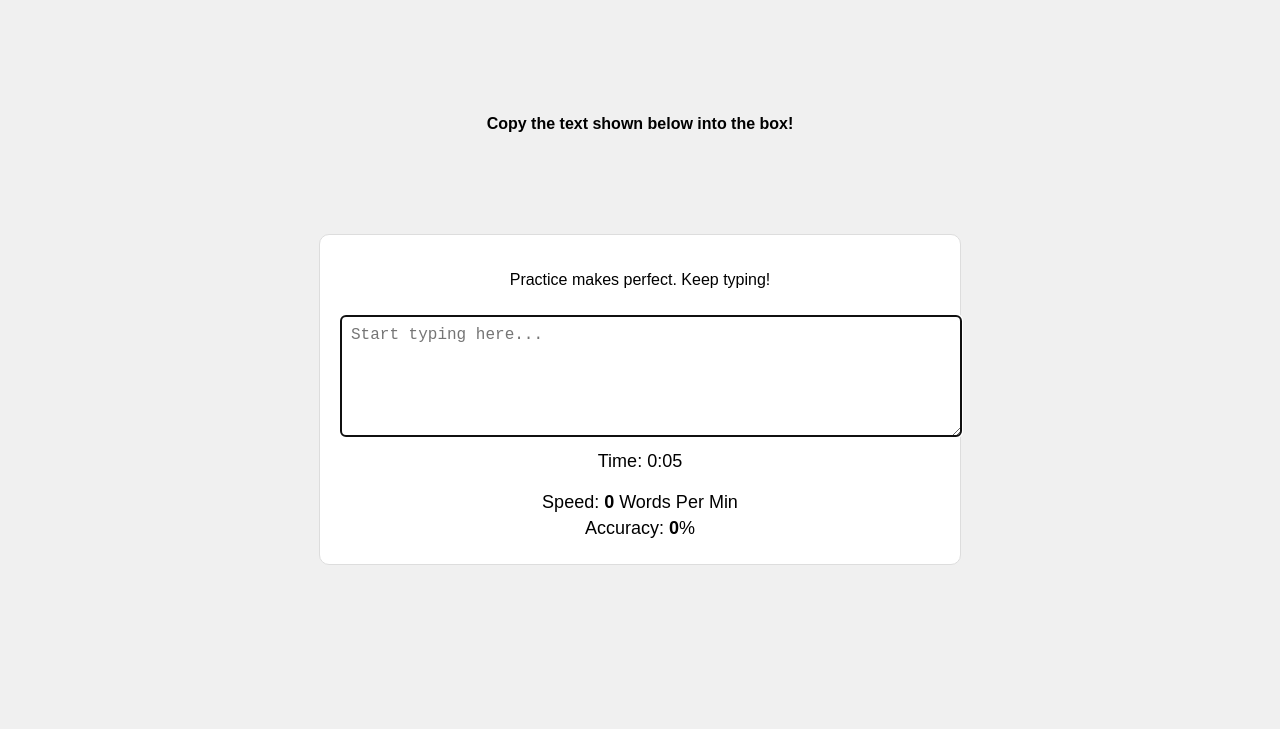
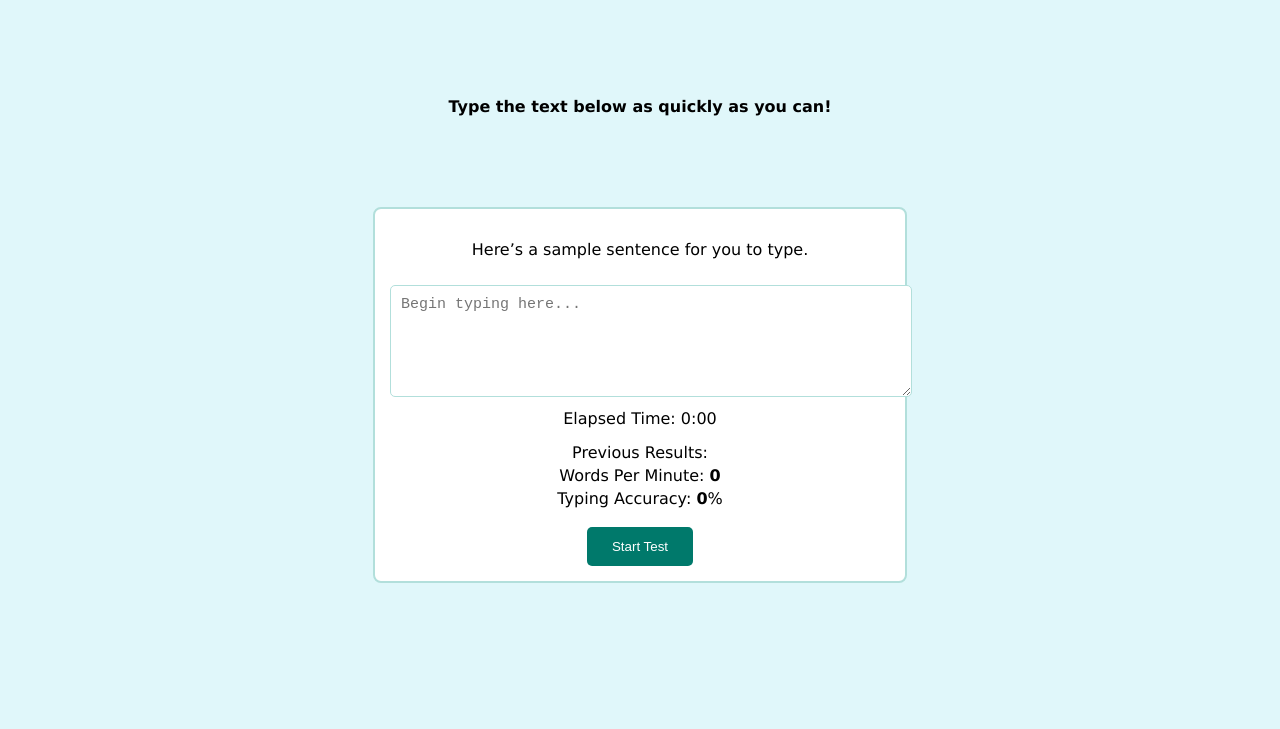
Before and after one commit to Anushri255/typing-test.io, a plain HTML site: page index.html in a window 1280 px wide. Shown: the part 71-800 px from the top of the page. Drawn offline with Linux system fonts and the light colour scheme.

Commit message:
Add start button

```diff
--- a/index.html
+++ b/index.html
@@ -1,177 +1,181 @@
 <!DOCTYPE html>
 <html lang="en">
 <head>
-    <title>Typing Test</title>
+    <title>Typing Practice</title>
     <style>
         body {
-            font-family: Arial, sans-serif;
+            font-family: 'Verdana', sans-serif;
             display: flex;
             flex-direction: column;
             justify-content: center;
             align-items: center;
             height: 100vh;
             margin: 0;
-            background-color: #f0f0f0;
+            background-color: #e0f7fa;
         }
 
-        .banner {
+        .header {
             width: 100%;
-            background-color: #2196F3;
-            color: white;
-            padding: 20px;
+            background-color: #00796b;
+            color: #ffffff;
+            padding: 15px;
             text-align: center;
-            font-size: 24px;
-            font-weight: bold;
+            font-size: 22px;
+            font-weight: 700;
             position: fixed;
             top: 0;
             left: 0;
-            z-index: 1;
+            z-index: 1000;
         }
 
-        .container {
+        .content {
             text-align: center;
-            background-color: #fff;
-            border: 1px solid #ddd;
-            max-width: 600px;
+            background-color: #ffffff;
+            border: 2px solid #b2dfdb;
+            max-width: 500px;
             width: 100%;
-            margin-top: 80px; /* Adjusted to account for the banner */
-            padding: 20px;
-            border-radius: 10px;
+            margin-top: 70px; /* Adjusted for the header */
+            padding: 15px;
+            border-radius: 8px;
         }
 
-        #user-input {
+        #input-box {
             width: 100%;
-            height: 100px;
-            font-size: 16px;
+            height: 90px;
+            font-size: 15px;
             margin-top: 10px;
             padding: 10px;
-            border: 1px solid #ddd;
+            border: 1px solid #b2dfdb;
             border-radius: 5px;
         }
 
-        button {
-            padding: 10px 20px;
-            background-color: #4CAF50;
+        .action-button {
+            padding: 12px 25px;
+            background-color: #00796b;
             color: white;
             border: none;
-            margin-top: 20px;
+            margin-top: 15px;
             border-radius: 5px;
             cursor: pointer;
         }
 
-        button:hover {
-            background-color: #45a049;
+        .action-button:hover {
+            background-color: #004d40;
         }
 
-        #results {
-            margin-top: 20px;
+        #results-section {
+            margin-top: 15px;
         }
 
-        #results p {
-            font-size: 18px;
-            margin: 5px 0;
+        #results-section p {
+            font-size: 16px;
+            margin: 4px 0;
         }
 
-        #results span {
+        #results-section span {
             font-weight: bold;
         }
 
-        #timer {
-            font-size: 18px;
-            margin: 10px 0;
+        #countdown {
+            font-size: 16px;
+            margin: 8px 0;
         }
     </style>
 </head>
 <body>
-    <div class="banner">Typing Test</div>
-    <h4>Copy the text shown below into the box!</h4>
+    <div class="header">Typing Practice Challenge</div>
+    <h4>Type the text below as quickly as you can!</h4>
 
-    <div class="container">
-        <p id="text-to-type">Here is a sample text to type.</p>
-        <textarea id="user-input" placeholder="Start typing here..."></textarea>
-        <p id="timer">Time: <span id="timer-display">0:00</span></p>
-        <div id="results">
-            <p>Speed: <span id="speed">0</span> Words Per Min</p>
-            <p>Accuracy: <span id="accuracy">0</span>%</p>
+    <div class="content">
+        <p id="text-display">Here’s a sample sentence for you to type.</p>
+        <textarea id="input-box" placeholder="Begin typing here..."></textarea>
+        <p id="countdown">Elapsed Time: <span id="countdown-display">0:00</span></p>
+        <div id="results-section">
+            <p>Previous Results:</p>
+            <p>Words Per Minute: <span id="words-per-minute">0</span></p>
+            <p>Typing Accuracy: <span id="accuracy-rate">0</span>%</p>
         </div>
+        <button class="action-button" id="start-test-button">Start Test</button>
     </div>
     <script>
-        var textToTypeElement = document.getElementById('text-to-type');
-        var userInputElement = document.getElementById('user-input');
-        var speedElement = document.getElementById('speed');
-        var accuracyElement = document.getElementById('accuracy');
-        var timerDisplayElement = document.getElementById('timer-display');
+        var textDisplay = document.getElementById('text-display');
+        var inputBox = document.getElementById('input-box');
+        var wordsPerMinuteDisplay = document.getElementById('words-per-minute');
+        var accuracyRateDisplay = document.getElementById('accuracy-rate');
+        var countdownDisplay = document.getElementById('countdown-display');
+        var startTestButton = document.getElementById('start-test-button');
 
-        var phrases = [
-            'The quick brown fox jumps over the lazy dog.',
-            'Hello, is this your first day at school?',
-            'I am typing a sentence to test my typing speed.',
-            'The sun rises in the east and sets in the west.',
-            'Practice makes perfect. Keep typing!',
-            'Hackclub is amazing, wish I knew about it earlier'
+        var sampleTexts = [
+            'A fast brown fox jumps over the sleepy dog.',
+            'Greetings! Is this your first school day?',
+            'Typing practice helps improve your speed and accuracy.',
+            'Keep practicing to perfect your typing skills!',
+            'Hackclub is fantastic; wish I had discovered it sooner.'
         ];
 
-        var startTime;
-        var timerInterval;
+        var testStartTime;
+        var countdownInterval;
 
-        function getRandomPhrase() {
-            var randomIndex = Math.floor(Math.random() * phrases.length);
-            return phrases[randomIndex];
+        function getRandomText() {
+            var index = Math.floor(Math.random() * sampleTexts.length);
+            return sampleTexts[index];
         }
 
-        function calculateSpeed(startTime, endTime, textLength) {
-            var timeTaken = (endTime - startTime) / 60000; // minutes
-            var wordsTyped = textLength / 5; // Approximate words
-            return Math.round(wordsTyped / timeTaken);
+        function calculateWPM(startTime, endTime, textLength) {
+            var minutesElapsed = (endTime - startTime) / 60000;
+            var wordCount = textLength / 5; // Approximate word count
+            return Math.round(wordCount / minutesElapsed);
         }
 
-        function calculateAccuracy(inputText, originalText) {
-            var inputWords = inputText.trim().split(' ');
-            var originalWords = originalText.trim().split(' ');
-            var correctWords = 0;
-            for (var i = 0; i < Math.min(inputWords.length, originalWords.length); i++) {
-                if (inputWords[i] === originalWords[i]) {
-                    correctWords++;
+        function computeAccuracy(userText, correctText) {
+            var userWords = userText.trim().split(' ');
+            var correctWords = correctText.trim().split(' ');
+            var matchCount = 0;
+            for (var i = 0; i < Math.min(userWords.length, correctWords.length); i++) {
+                if (userWords[i] === correctWords[i]) {
+                    matchCount++;
                 }
             }
-            return Math.round((correctWords / originalWords.length) * 100);
+            return Math.round((matchCount / correctWords.length) * 100);
         }
 
-        function startTypingTest() {
-            textToTypeElement.textContent = getRandomPhrase();
-            userInputElement.value = '';
-            userInputElement.focus();
-            startTime = new Date();
-            timerDisplayElement.textContent = '0:00';
-            clearInterval(timerInterval);
-            timerInterval = setInterval(updateTimer, 1000);
+        function initiateTypingTest() {
+            textDisplay.textContent = getRandomText();
+            inputBox.value = '';
+            inputBox.focus();
+            testStartTime = new Date();
+            countdownDisplay.textContent = '0:00';
+            clearInterval(countdownInterval);
+            countdownInterval = setInterval(updateCountdown, 1000);
         }
 
-        function updateTimer() {
+        function updateCountdown() {
             var currentTime = new Date();
-            var timeElapsed = Math.floor((currentTime - startTime) / 1000);
-            var minutes = Math.floor(timeElapsed / 60);
-            var seconds = timeElapsed % 60;
-            timerDisplayElement.textContent = minutes + ':' + (seconds < 10 ? '0' : '') + seconds;
+            var elapsed = Math.floor((currentTime - testStartTime) / 1000);
+            var minutes = Math.floor(elapsed / 60);
+            var seconds = elapsed % 60;
+            countdownDisplay.textContent = minutes + ':' + (seconds < 10 ? '0' : '') + seconds;
         }
 
-        userInputElement.addEventListener('input', function() {
-            var originalText = textToTypeElement.textContent;
-            var userText = userInputElement.value;
+        inputBox.addEventListener('input', function() {
+            var correctText = textDisplay.textContent;
+            var userText = inputBox.value;
 
-            if (userText.trim() === originalText.trim()) {
+            if (userText.trim() === correctText.trim()) {
                 var endTime = new Date();
-                var speed = calculateSpeed(startTime, endTime, userText.length);
-                var accuracy = calculateAccuracy(userText, originalText);
-                speedElement.textContent = speed;
-                accuracyElement.textContent = accuracy;
-                clearInterval(timerInterval);
-                alert('Test complete!');
-                startTypingTest();
+                var wpm = calculateWPM(testStartTime, endTime, userText.length);
+                var accuracy = computeAccuracy(userText, correctText);
+                wordsPerMinuteDisplay.textContent = wpm;
+                accuracyRateDisplay.textContent = accuracy;
+                clearInterval(countdownInterval);
+                alert('Typing test completed!');
+                initiateTypingTest();
             }
         });
 
-        window.onload = startTypingTest;
+        startTestButton.addEventListener('click', function() {
+            initiateTypingTest();
+        });
     </script>
 </body>
 </html>
```
